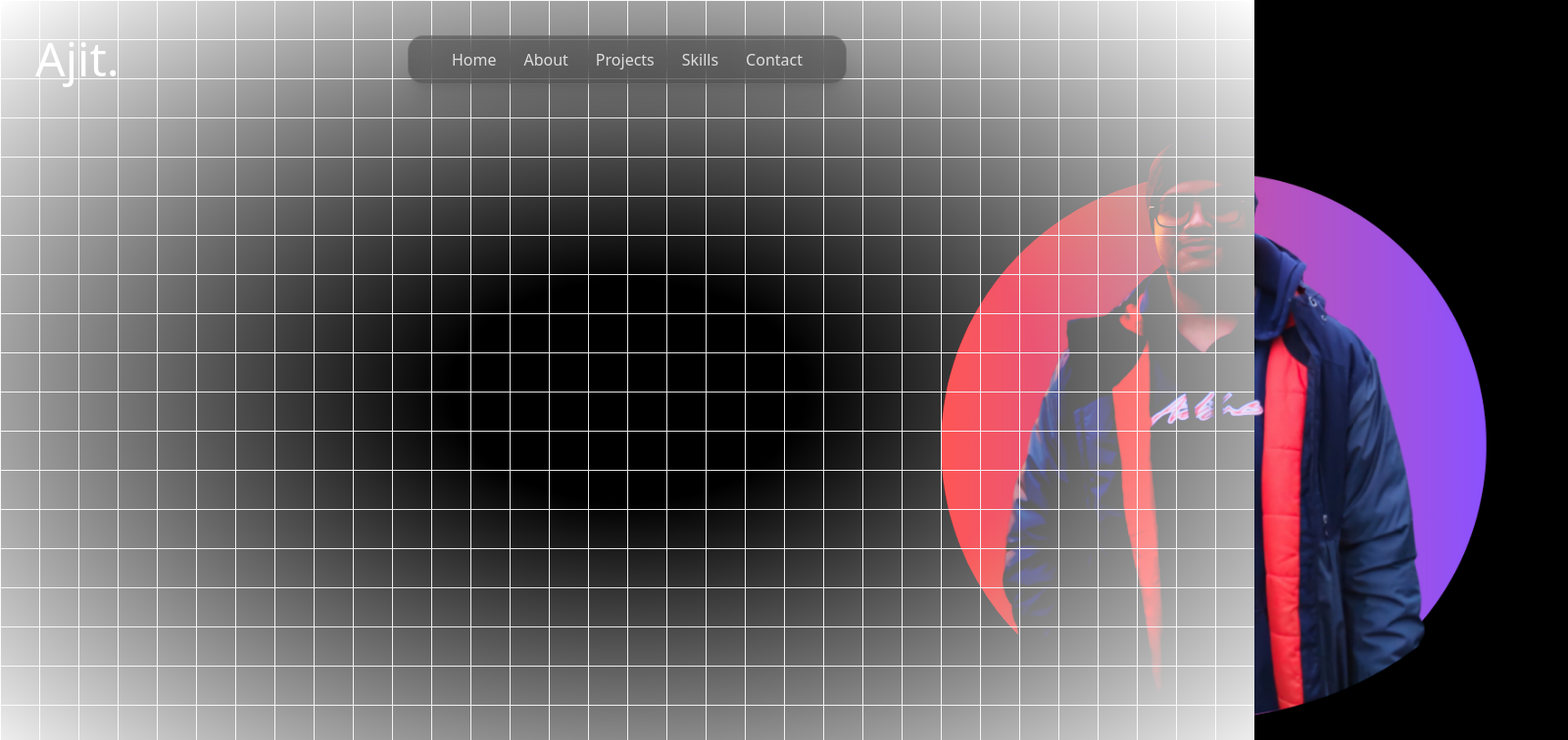
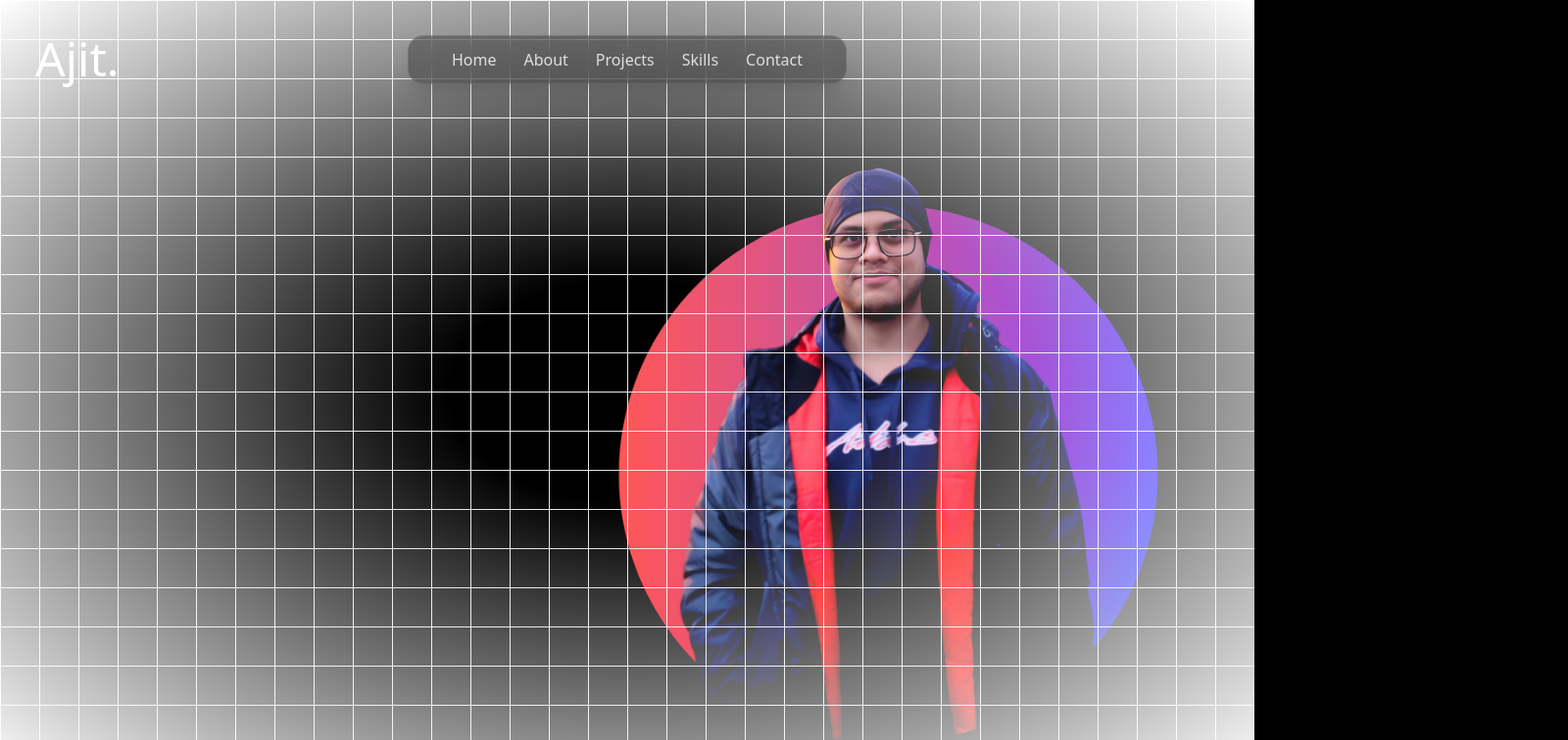
Before and after one commit to ajit200315/Ajit, a React (Vite) app: page / in a window 1280 px wide. Shown: the top 756 px of the page at 98% size, 1600 px wide, since content can reach past the window. Built offline with nearby package versions, Linux system fonts and the light colour scheme.

Commit message:
Configured the homepage with Image to align with the theme

```diff
--- a/src/App.jsx
+++ b/src/App.jsx
@@ -11,10 +11,20 @@ function App() {
           <GlassmorphicNavbar />
         </div>
 
-        <div>
-        <img src="Photos\picture.png" alt="My Profile Picture"  className="mix-blend-lighten w-192 md:w-384 lg:w-170 absolute left-230 bottom-8"/>
+        <div className="flex justify-end px-4">
+          <img
+            src="Photos/picture.png"
+            alt="My Profile Picture"
+            className="w-full max-w-md sm:max-w-lg md:max-w-xl lg:max-w-2xl object-contain mix-blend-lighten"
+          />
+
+
+            <h1 class="absolute right-345 top-55 text-2xl sm:text-3xl md:text-5xl font-bold bg-gradient-to-r from-blue-500 to-pink-500 text-transparent bg-clip-text">
+              Hi There!
+            </h1>
+
+
         </div>
-
 
         <Background />
       </body>
```
